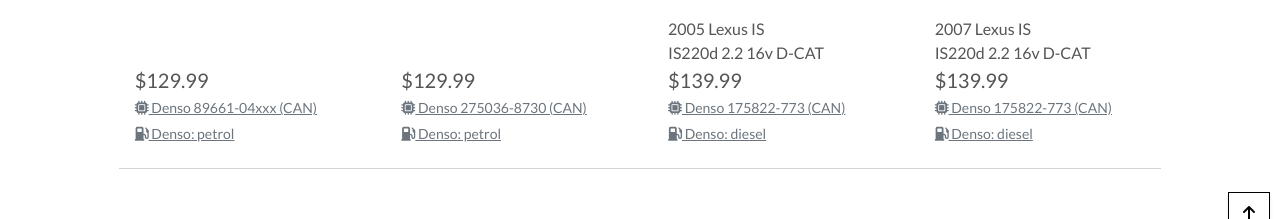
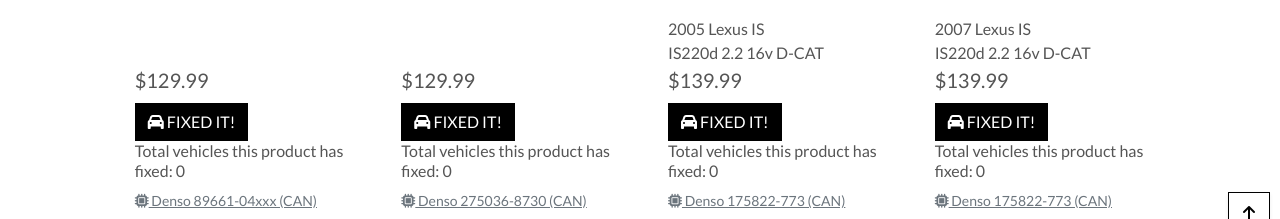
Before and after one commit to Code-Institute-Submissions/M-E-C-20-ECU-store_OctResub, a Django app: page /products/ in a window 1280 px wide. Shown: the part 556-775 px from the top of the page. Run offline with Django 3.2, Linux system fonts and the light colour scheme; data comes from the database, SQL or seed files in the repository; data that the repository does not hold is empty; some libraries are stand-ins or nearby versions.

Commit message:
Add fixed it button functionality

```diff
--- a/products/models.py
+++ b/products/models.py
@@ -1,4 +1,5 @@
 from django.db import models
+from django.contrib.auth.models import User
 
 
 class Category(models.Model):
@@ -31,6 +32,10 @@
     price = models.DecimalField(max_digits=6, decimal_places=2)
     image = models.ImageField(null=True, blank=True)
     sku = models.CharField(max_length=254, null=True, blank=True)
+    fixed_it = models.ManyToManyField(User, related_name='fixed_its')
 
     def __str__(self):
         return self.manufacturer
+
+    def total_fixes(self):
+        return self.fixed_it.count()
--- a/products/templates/products/product_detail.html
+++ b/products/templates/products/product_detail.html
@@ -38,6 +38,12 @@
                     <p class="lead mb-0 text-left font-weight-bold">
                         Power Output: {{ product.kw }}kW
                     </p>
+                    <form action="{% url 'fixed_it' product.pk %}" method="POST">
+                        {% csrf_token %}
+                        <button type="submit" name="product_id" value="{{ product.id }}"
+                            class="btn btn-black rounded-0 text-uppercase mt-2"><i class="fas fa-car"></i> Fixed It!</button>
+                            <h6>Total vehicles this product has fixed: {{ product.total_fixes }}</h6>
+                    </form>
                     <small class="text-muted">
                         <i class="fas fa-microchip mr-1"></i>
                         {{ product.ecubrand }} {{ product.ecuversion }}
--- a/products/templates/products/products.html
+++ b/products/templates/products/products.html
@@ -80,6 +80,12 @@
                                     <div class="row">
                                         <div class="col">
                                             <p class="lead mb-0 text-left font-weight-bold">${{ product.price }}</p>
+                                            <form action="{% url 'fixed_it' product.pk %}" method="POST">
+                                                {% csrf_token %}
+                                                <button type="submit" name="product_id" value="{{ product.id }}"
+                                                    class="btn btn-black rounded-0 text-uppercase mt-2"><i class="fas fa-car"></i> Fixed It!</button>
+                                                    <h6>Total vehicles this product has fixed: {{ product.total_fixes }}</h6>
+                                            </form>
                                             <small class="text-muted">
                                                 <a class="text-muted" href="{% url 'product_detail' product.id %}">
                                                     <i class="fas fa-microchip mr-1"></i>
--- a/products/urls.py
+++ b/products/urls.py
@@ -7,4 +7,5 @@
     path('add/', views.add_product, name='add_product'),
     path('edit/<int:product_id>/', views.edit_product, name='edit_product'),
     path('delete/<int:product_id>/', views.delete_product, name='delete_product'),
+    path('fixed/<int:pk>/', views.fixed_it, name='fixed_it'),
 ]
--- a/products/views.py
+++ b/products/views.py
@@ -3,6 +3,8 @@
 from django.contrib.auth.decorators import login_required
 from django.db.models import Q
 from django.db.models.functions import Lower
+from django.http import HttpResponseRedirect
+
 from .models import Product, Category
 from .forms import ProductForm
 
@@ -64,12 +66,20 @@
     """ A view to individual product details """
 
     product = get_object_or_404(Product, pk=product_id)
+    fixed_its = product.total_fixes()
 
     context = {
         'product': product,
+        'fixed_its': fixed_its,
     }
 
     return render(request, 'products/product_detail.html', context)
+
+
+def fixed_it(request, pk):
+    product = get_object_or_404(Product, id=request.POST.get('product_id'))
+    product.fixed_it.add(request.user)
+    return HttpResponseRedirect(reverse('product_detail', args=[str(pk)]))
 
 
 @login_required
```
Also changed, not shown: contact/templates/contact/contact_message.html (+8 -0 lines), contact/migrations/0006_alter_contact_subject.py (added), products/migrations/0003_product_fixed_it.py (added).
